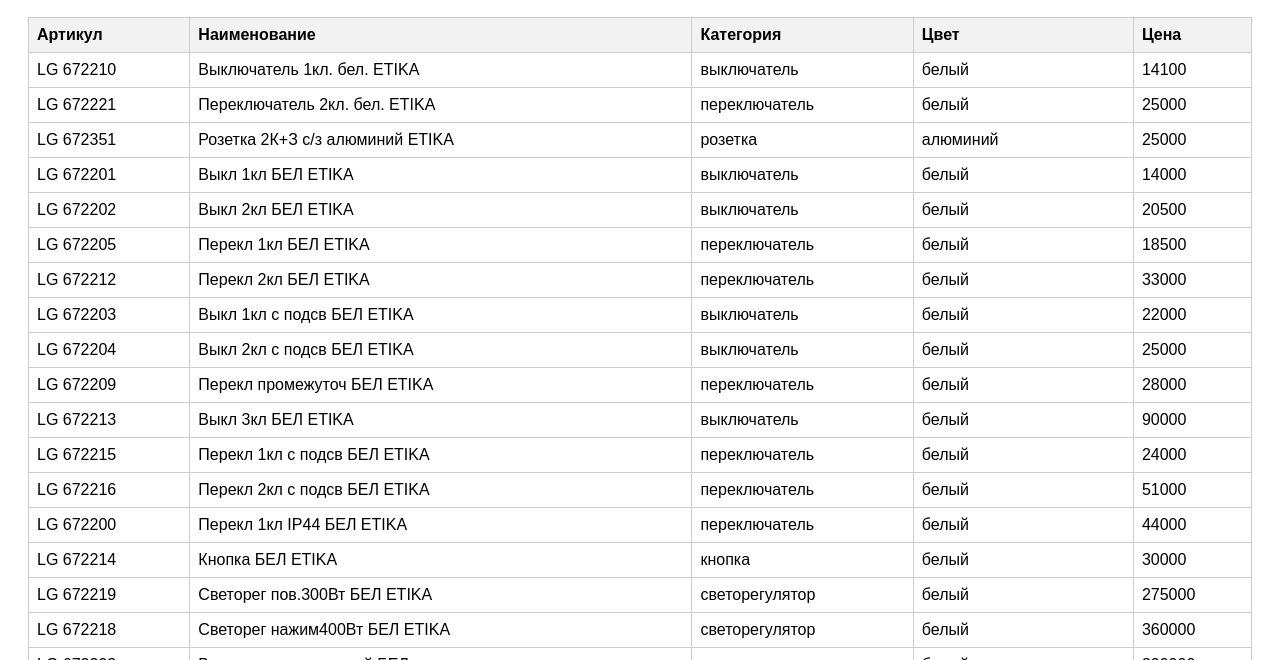
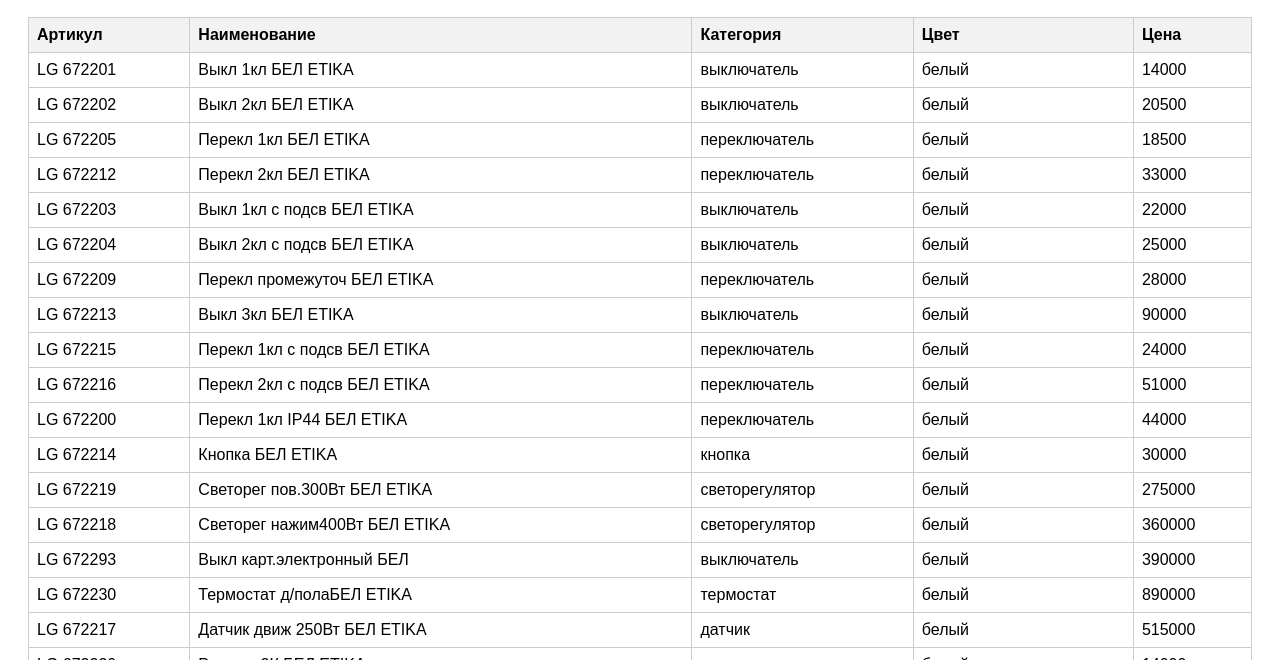
Before and after one commit to beznik699-droid/Legran-catalog, a plain HTML site: page index.html in a window 1280 px wide. Shown: the part 140-800 px from the top of the page. Drawn offline with Linux system fonts and the light colour scheme.

Commit message:
Update index.html

```diff
--- a/index.html
+++ b/index.html
@@ -46,9 +46,7 @@
       </tr>
     </thead>
     <tbody>
-      <tr><td>LG 672210</td><td>Выключатель 1кл. бел. ETIKA</td><td>выключатель</td><td>белый</td><td>14100</td></tr>
-      <tr><td>LG 672221</td><td>Переключатель 2кл. бел. ETIKA</td><td>переключатель</td><td>белый</td><td>25000</td></tr>
-      <tr><td>LG 672351</td><td>Розетка 2К+З с/з алюминий ETIKA</td><td>розетка</td><td>алюминий</td><td>25000</td></tr>
+
       <tr><td>LG 672201</td><td>Выкл 1кл БЕЛ ETIKA</td><td>выключатель</td><td>белый</td><td>14000</td></tr>
       <tr><td>LG 672202</td><td>Выкл 2кл БЕЛ ETIKA</td><td>выключатель</td><td>белый</td><td>20500</td></tr>
       <tr><td>LG 672205</td><td>Перекл 1кл БЕЛ ETIKA</td><td>переключатель</td><td>белый</td><td>18500</td></tr>
```
